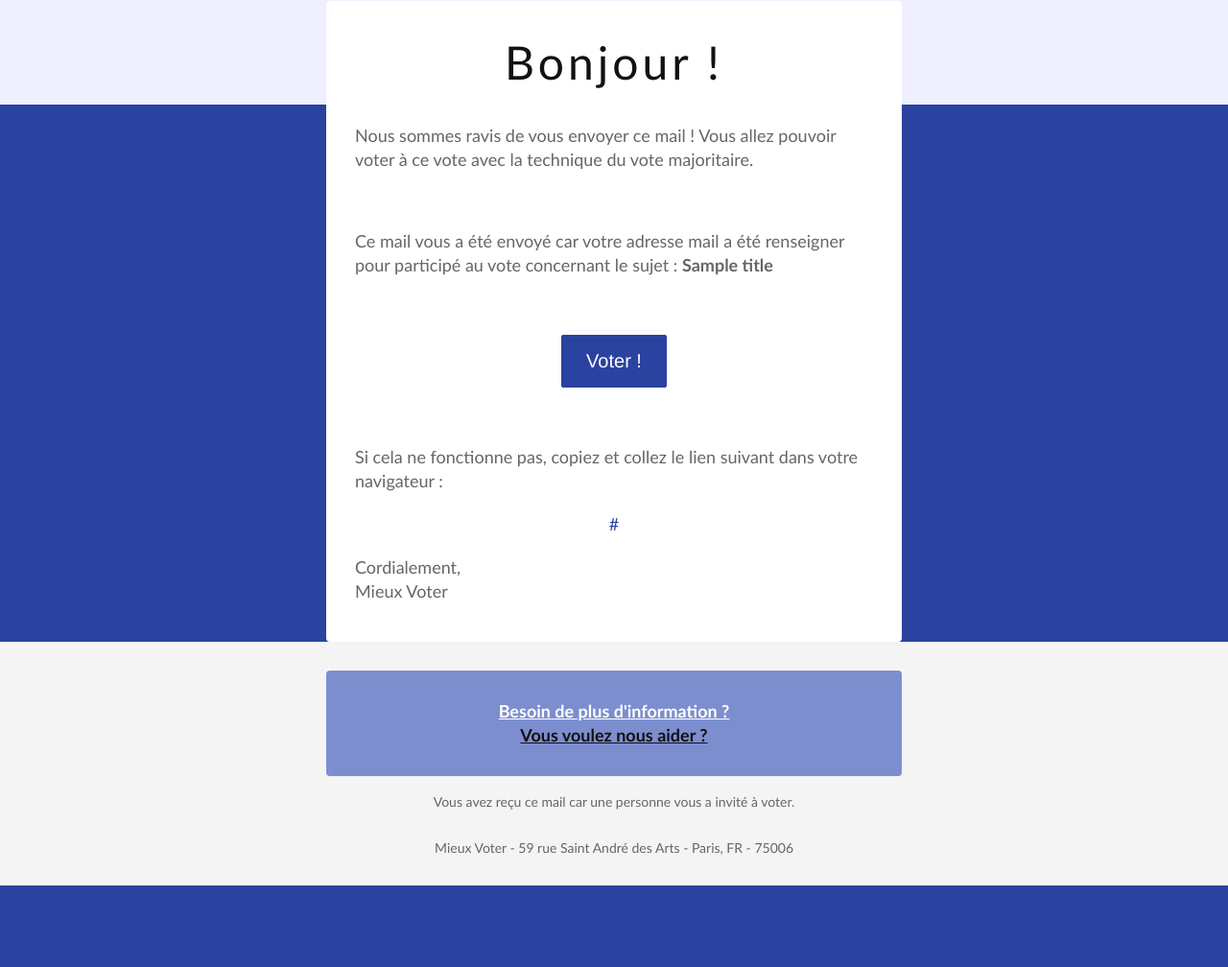
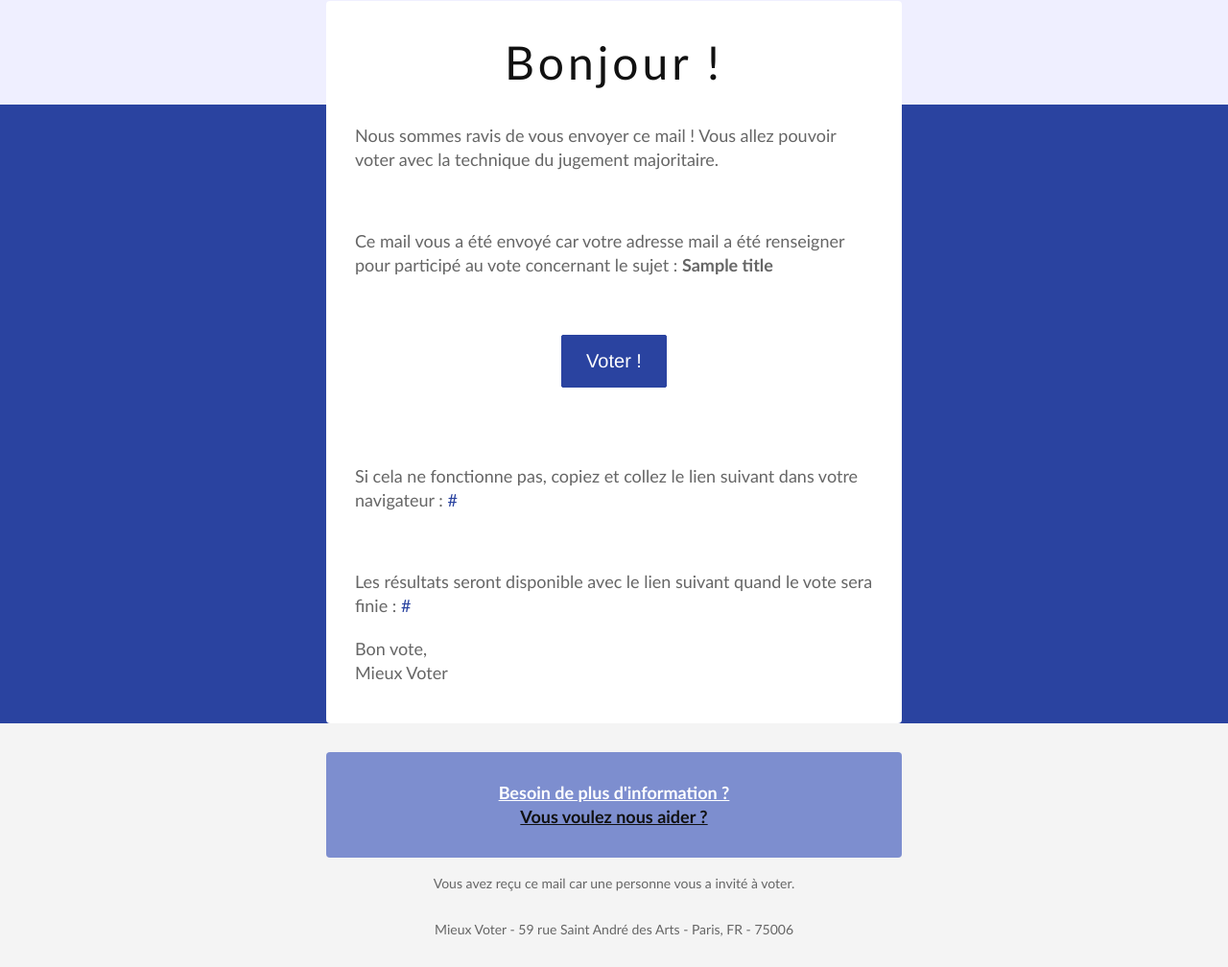
Before and after one commit to MieuxVoter/majority-judgment-api-python, a Django app: template templates/election/mail_invitation.html in a window 1280 px wide. Shown: the part 267-1275 px from the top of the page at 96% size. Before the commit the page ends 1190 px from the top, so only its background shows below. Run offline with Django 3.2, Linux system fonts and the light colour scheme; the template is opened without the code that fills it: most values are stand-ins (such as "Sample title", 1, 10 or a date in 2020).

Commit message:
txt par gmail

```diff
--- a/docker-compose.yml
+++ b/docker-compose.yml
@@ -18,6 +18,7 @@ services:
       - mail
     env_file:
       - .env
+      - .env.local
   mail:
     image: bytemark/smtp
     restart: always
--- a/templates/election/mail_invitation.html
+++ b/templates/election/mail_invitation.html
@@ -72,7 +72,7 @@
 
         <!-- HIDDEN PREHEADER TEXT -->
         <div style="display: none; font-size: 1px; color: #fefefe; line-height: 1px; font-family: 'Lato', Helvetica, Arial, sans-serif; max-height: 0px; max-width: 0px; opacity: 0; overflow: hidden;">
-            Nous sommes ravis de vous envoyer ce mail ! Vous allez pouvoir voter à ce vote avec la technique du vote majoritaire.
+            Nous sommes ravis de vous envoyer ce mail ! Vous allez pouvoir voter avec la technique du jugement majoritaire.
         </div>
 
         <table border="0" cellpadding="0" cellspacing="0" width="100%">
@@ -109,7 +109,7 @@
                     <!-- BLOCK  SUBTITLE-->
                     <tr>
                         <td bgcolor="#ffffff" align="left" style="padding: 20px 30px 40px 30px; color: #666666; font-family: 'Lato', Helvetica, Arial, sans-serif; font-size: 18px; font-weight: 400; line-height: 25px;" >
-                        <p style="margin: 0;">Nous sommes ravis de vous envoyer ce mail ! Vous allez pouvoir voter à ce vote avec la technique du vote majoritaire.</p>
+                        <p style="margin: 0;">Nous sommes ravis de vous envoyer ce mail ! Vous allez pouvoir voter avec la technique du jugement majoritaire.</p>
                         </td>
                     </tr>
                     <!-- BLOCK  EXPLANATION-->
@@ -136,20 +136,20 @@
                     </tr>
                     <!-- BLOCK DOES NOT WORK  -->
                     <tr>
-                        <td bgcolor="#ffffff" align="left" style="padding: 0px 30px 0px 30px; color: #666666; font-family: 'Lato', Helvetica, Arial, sans-serif; font-size: 18px; font-weight: 400; line-height: 25px;" >
-                        <p style="margin: 0;">Si cela ne fonctionne pas, copiez et collez le lien suivant dans votre navigateur :</p>
+                        <td bgcolor="#ffffff" align="left" style="padding: 20px 30px 40px 30px; color: #666666; font-family: 'Lato', Helvetica, Arial, sans-serif; font-size: 18px; font-weight: 400; line-height: 25px;" >
+                        <p style="margin: 0;">Si cela ne fonctionne pas, copiez et collez le lien suivant dans votre navigateur : <a  target="_blank" style="color: #2a43a0;"> {{invitation_url}}</a></p>
                         </td>
                     </tr>
-                    <!-- <BLOCK LINK> -->
-                        <tr>
-                        <td bgcolor="#ffffff" align="center" style="padding: 20px 30px 20px 30px; color: #666666; font-family: 'Lato', Helvetica, Arial, sans-serif; font-size: 18px; font-weight: 400; line-height: 25px;" >
-                            <p style="margin: 0;"><a  target="_blank" style="color: #2a43a0;">{{invitation_url}}</a></p>
+                    <!-- BLOCK TEXT RESULT  -->
+                    <tr>
+                        <td bgcolor="#ffffff" align="left" style="padding: 20px 30px 20px 30px; color: #666666; font-family: 'Lato', Helvetica, Arial, sans-serif; font-size: 18px; font-weight: 400; line-height: 25px;" >
+                        <p style="margin: 0;">Les résultats seront disponible avec le lien suivant quand le vote sera finie : <a  target="_blank" style="color: #2a43a0;">{{result_url}}</a></p>
                         </td>
-                        </tr>
+                    </tr>
                     <!-- BLOCK THANKS -->
                     <tr>
                         <td bgcolor="#ffffff" align="left" style="padding: 0px 30px 40px 30px; border-radius: 0px 0px 4px 4px; color: #666666; font-family: 'Lato', Helvetica, Arial, sans-serif; font-size: 18px; font-weight: 400; line-height: 25px;" >
-                        <p style="margin: 0;">Cordialement,<br>Mieux Voter</p>
+                        <p style="margin: 0;">Bon vote,<br>Mieux Voter</p>
                         </td>
                     </tr>
                     </table>
```
Also changed, not shown: election/views.py (+16 -3 lines), mvapi/settings.py (+16 -7 lines), templates/election/mail_invitation.txt (+8 -2 lines), 1 other file.
